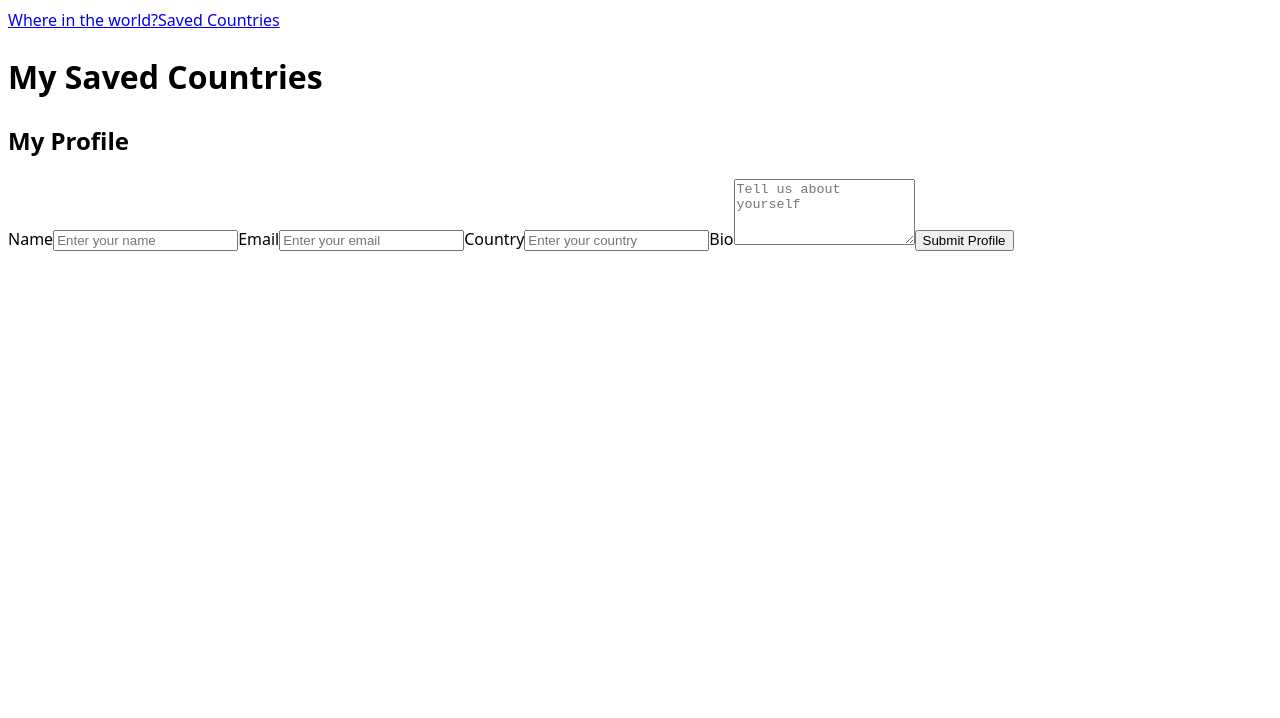
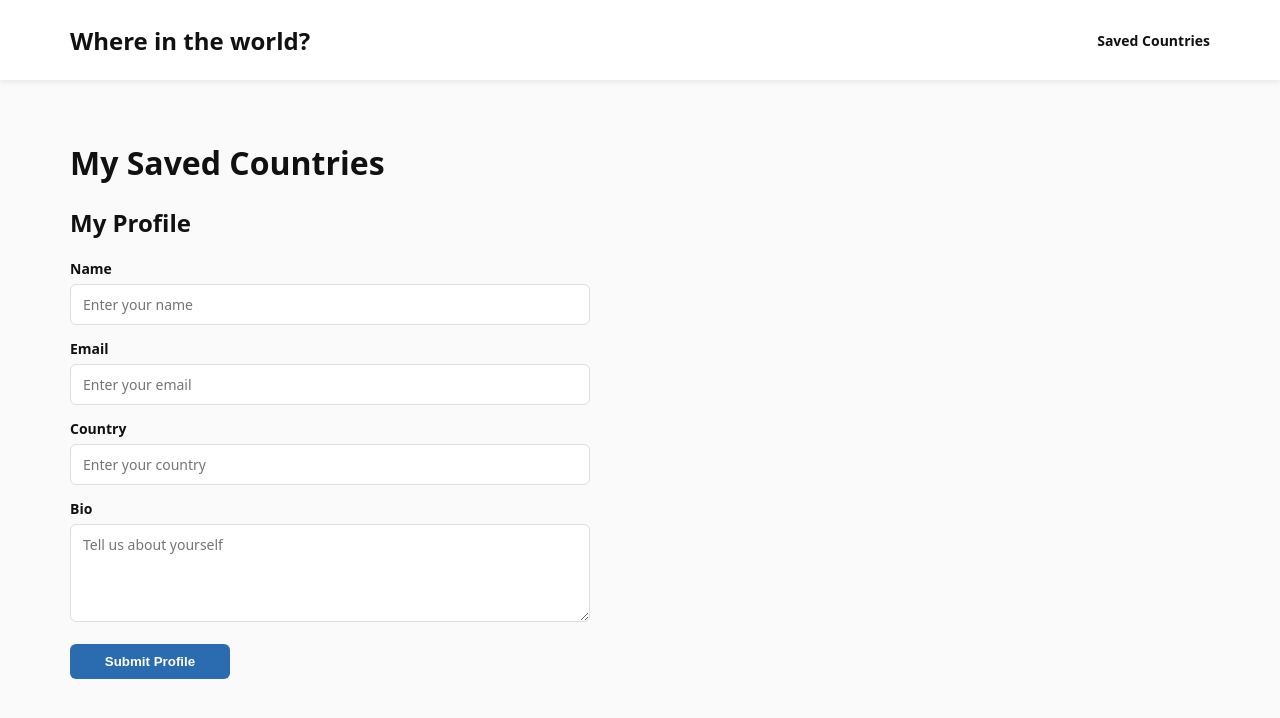
Before and after one commit to jennivonsta/countries-app, a React (Vite) app in the folder version-1/: page /saved in a window 1280 px wide. Shown: the top 718 px of the page. Built offline with nearby package versions, Linux system fonts and the light colour scheme; no server answers.

Commit message:
updated CSS

```diff
--- a/version-1/src/App.css
+++ b/version-1/src/App.css
@@ -1,136 +1,145 @@
-/* ===== App layout ===== */
-* {
-    box-sizing: border-box;
-  }
+/* version-1/src/App.css */
 
-  body {
-    margin: 0;
-  }
+/* Header (top bar) */
+.header {
+  height: 80px;
+  background: white;
+  display: flex;
+  align-items: center;
+  justify-content: space-between;
 
-  /* ===== Header ===== */
+  padding: 0 70px;
+  box-shadow: 0 2px 6px rgba(0, 0, 0, 0.08);
+}
+
+/* "Where in the world?" */
+.header__title {
+  font-size: 24px;
+  font-weight: 800;
+}
+
+/* "Saved Countries" link */
+.header__link {
+  font-size: 14px;
+  font-weight: 600;
+}
+
+/* Generic page wrapper for non-home pages */
+.page {
+  padding: 40px 70px;
+}
+
+/* Countries grid container on Home page */
+.countries-grid {
+  padding: 40px 70px;
+
+  display: grid;
+  gap: 50px;
+
+  /* Responsive grid: fits as many 260px cards as possible */
+  grid-template-columns: repeat(auto-fit, minmax(260px, 1fr));
+}
+
+/* Country card style */
+.country-card {
+  background: white;
+  border-radius: 10px;
+  overflow: hidden;
+
+  box-shadow: 0 6px 18px rgba(0, 0, 0, 0.12);
+
+  /* Makes cards all feel consistent */
+  min-height: 340px;
+}
+
+/* Flag image takes the top part of the card */
+.country-card__flag {
+  width: 100%;
+  height: 160px;
+  object-fit: cover;
+}
+
+/* Inside of the card (text area) */
+.country-card__body {
+  padding: 22px 22px 26px;
+}
+
+.country-card__name {
+  margin: 0 0 14px;
+  font-size: 18px;
+  font-weight: 800;
+}
+
+/* The Population/Region/Capital lines */
+.country-card__meta {
+  margin: 8px 0;
+  font-size: 14px;
+  line-height: 1.4;
+}
+
+/* SavedCountries form styling */
+.profile-form {
+  max-width: 520px;
+  display: flex;
+  flex-direction: column;
+  gap: 14px;
+  margin-top: 16px;
+}
+
+.profile-form__label {
+  display: flex;
+  flex-direction: column;
+  gap: 6px;
+  font-weight: 600;
+  font-size: 14px;
+}
+
+.profile-form__input,
+.profile-form__textarea {
+  padding: 10px 12px;
+  border-radius: 6px;
+  border: 1px solid #ddd;
+  font-size: 14px;
+  font-family: inherit;
+}
+
+.profile-form__textarea {
+  resize: vertical;
+}
+
+.profile-form__button {
+  margin-top: 8px;
+  width: 160px;
+  padding: 10px 12px;
+  border: none;
+  border-radius: 6px;
+  background: #2b6cb0;
+  color: white;
+  font-weight: 700;
+  cursor: pointer;
+}
+
+.profile-form__button:hover {
+  filter: brightness(0.95);
+}
+
+/* Mobile adjustments to match the stacked demo look */
+@media (max-width: 700px) {
   .header {
-    display: flex;
-    justify-content: space-between;
-    align-items: center;
-    padding: 24px 16px;
+    padding: 0 18px;
+    height: 70px;
   }
 
   .header__title {
     font-size: 18px;
-    font-weight: 800;
-    text-decoration: none;
-    color: inherit;
   }
 
-  .header__link {
-    font-size: 14px;
-    font-weight: 600;
-    text-decoration: none;
-    color: inherit;
+  .countries-grid {
+    padding: 24px 18px;
+    gap: 24px;
   }
 
-  /* ===== Pages ===== */
   .page {
-    padding: 24px 16px;
+    padding: 24px 18px;
   }
-
-  .home {
-    padding: 24px 16px;
-  }
-
-  /* ===== Countries Grid ===== */
-  .countries-grid {
-    display: grid;
-    grid-template-columns: 1fr;
-    gap: 32px;
-  }
-
-  /* tablet-ish */
-  @media (min-width: 600px) {
-    .countries-grid {
-      grid-template-columns: repeat(2, 1fr);
-    }
-  }
-
-  /* desktop-ish */
-  @media (min-width: 1000px) {
-    .countries-grid {
-      grid-template-columns: repeat(4, 1fr);
-    }
-  }
-
-  /* ===== Country Card ===== */
-  .country-card {
-    border-radius: 8px;
-    overflow: hidden;
-    box-shadow: 0 2px 8px rgba(0, 0, 0, 0.12);
-    background: white;
-  }
-
-  .country-card__flag {
-    width: 100%;
-    height: 160px;
-    object-fit: cover;
-    display: block;
-  }
-
-  .country-card__body {
-    padding: 16px;
-  }
-
-  .country-card__name {
-    margin: 0 0 12px 0;
-    font-size: 18px;
-    font-weight: 800;
-  }
-
-  .country-card__meta {
-    margin: 6px 0;
-    font-size: 14px;
-  }
-
-  /* ===== Controls (Search + Filter) ===== */
-.controls {
-    display: flex;
-    flex-direction: column;
-    gap: 16px;
-    margin-bottom: 24px;
-  }
-
-  .controls__search,
-  .controls__select {
-    height: 56px;
-    padding: 0 18px;
-    border: none;
-    border-radius: 8px;
-    background: white;
-    box-shadow: 0 2px 8px rgba(0, 0, 0, 0.12);
-    font-size: 14px;
-    outline: none;
-  }
-
-  .controls__search {
-    width: 100%;
-  }
-
-  .controls__select {
-    width: 220px;
-    align-self: flex-start;
-  }
-
-  /* Desktop layout: search left, filter right */
-  @media (min-width: 900px) {
-    .controls {
-      flex-direction: row;
-      justify-content: space-between;
-      align-items: center;
-    }
-
-    .controls__search {
-      max-width: 520px;
-    }
-
-    .controls__select {
-      align-self: auto;
-    }
-  }
+}
--- a/version-1/src/App.jsx
+++ b/version-1/src/App.jsx
@@ -16,6 +16,8 @@ import CountryDetail from "./pages/CountryDetail";
 // Import backup data from localData.js (used if the API fails)
 // NOTE: localData.js is in the project root, so from src/App.jsx we go up one folder: ../localData
 import localData from "../localData";
+import "./App.css";
+
 
 // Main App component
 function App() {
--- a/version-1/src/index.css
+++ b/version-1/src/index.css
@@ -1,5 +1,25 @@
-:root {
-  font-family: system-ui, Avenir, Helvetica, Arial, sans-serif;
-  line-height: 1.5;
-  font-weight: 400;
+/* version-1/src/index.css */
+
+/* Basic reset so spacing is predictable */
+* {
+  box-sizing: border-box;
 }
+
+body {
+  margin: 0;
+  font-family: system-ui, -apple-system, Segoe UI, Roboto, Arial, sans-serif;
+  background: #fafafa;
+  color: #111;
+}
+
+/* Make links not look like blue underlined default links */
+a {
+  color: inherit;
+  text-decoration: none;
+}
+
+/* Images behave nicely in responsive layouts */
+img {
+  max-width: 100%;
+  display: block;
+}
```
